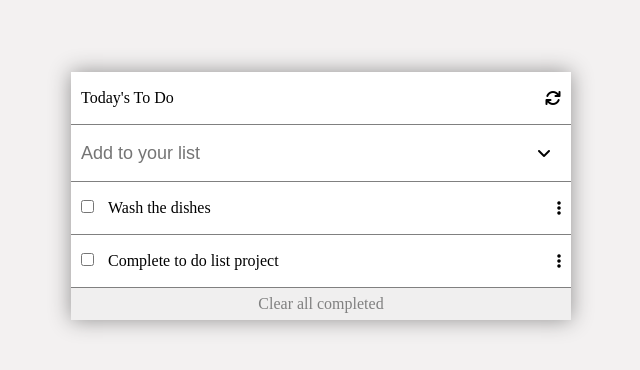
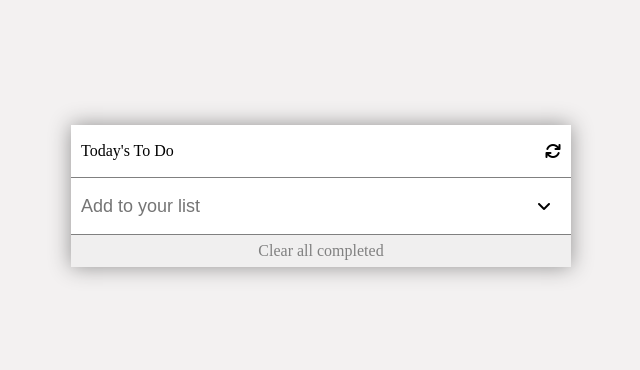
Before and after one commit to DilsherB/TODOProject, a website with bundled scripts: page src/index.html in a window 1280 px wide. Shown: the part 204-574 px from the top of the page, without its empty margins (319-959 px from the left). Built offline with nearby package versions, Linux system fonts and the light colour scheme.

Commit message:
index starting from 1 and hard code removed.

```diff
--- a/src/crud.js
+++ b/src/crud.js
@@ -5,7 +5,7 @@ document.querySelector('.fa-angle-down').addEventListener('click', () => {
   if (todoData.trim() === '') {
     return;
   }
-  toDoTasks.push({ description: `${todoData}`, completed: false, index: toDoTasks.length });
+  toDoTasks.push({ description: `${todoData}`, completed: false, index: toDoTasks.length+1 });
   localStorage.setItem('newTodo', JSON.stringify(toDoTasks));
   window.location.reload();
   document.querySelector('.newTodo').value = '';
--- a/src/index.html
+++ b/src/index.html
@@ -20,12 +20,6 @@
       <ul class="dynamicData">
 
       </ul>
-      <li class="deleteIcon"> <span><input type="checkbox" name="" id=""> <span class="lm"> Wash the
-            dishes</span></span><i class="fa-solid fa-ellipsis-vertical dots"></i><i
-          class="fa-solid fa-trash-can hidden"></i></li>
-      <li class="deleteIcon"> <span><input type="checkbox" name="" id=""> <span class="lm">Complete to do list
-            project</span></span><i class="fa-solid fa-ellipsis-vertical dots"></i><i
-          class="fa-solid fa-trash-can hidden"></i></li>
       <div class="center clearAll">Clear all completed</div>
     </ul>
   </main>
```
